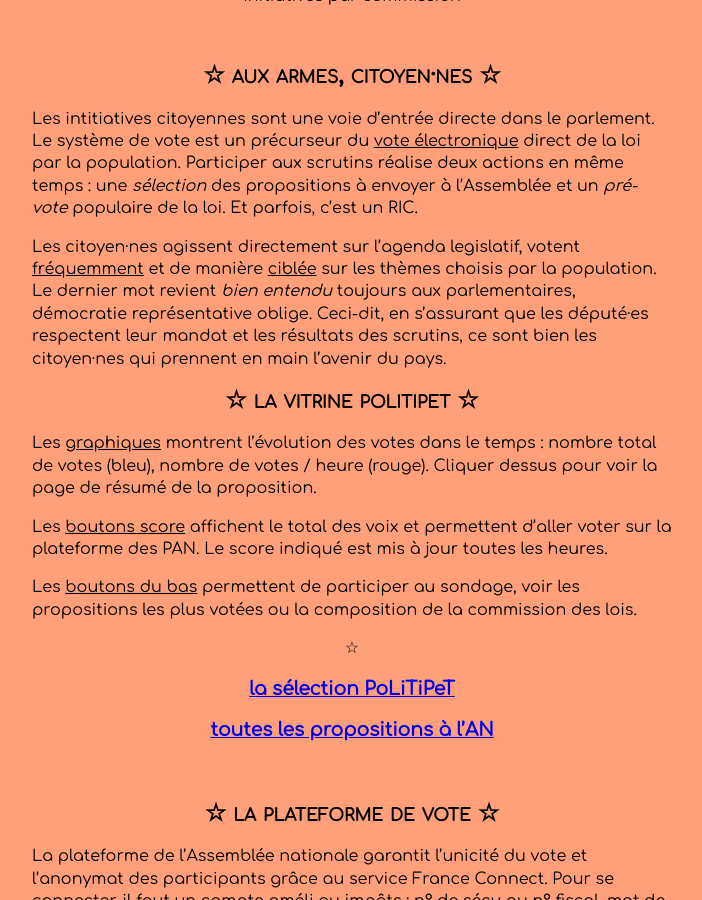
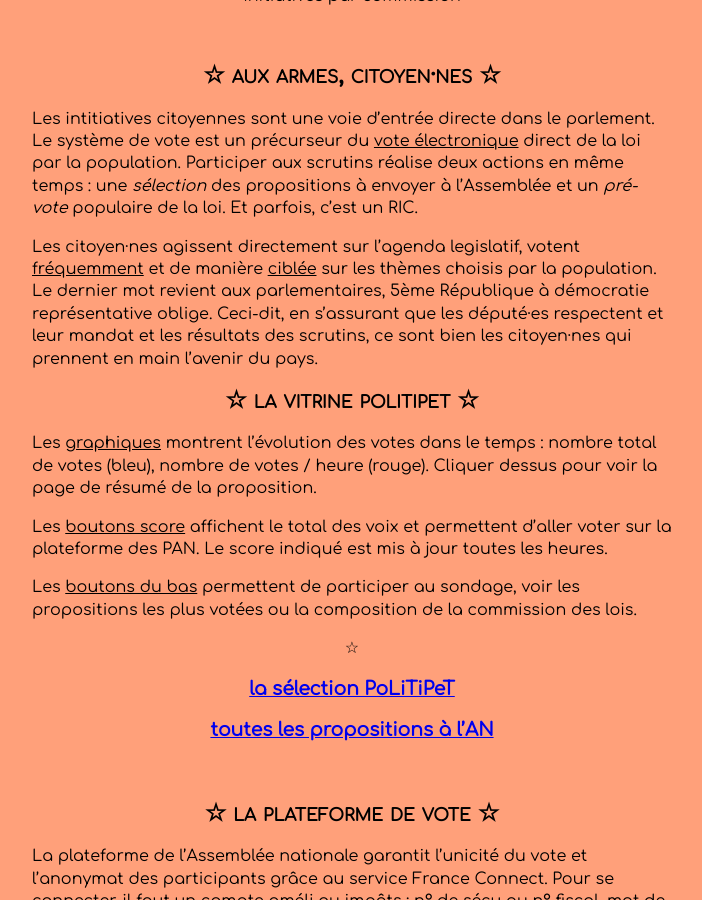
Before and after one commit to politipet/politipet.github.io, a Jekyll site: the page built from info.md, in a window 1280 px wide and 900 px high, scrolled down 1055 px. Shown: the whole window, without its empty margins (288-990 px from the left). Built offline with Jekyll 4.4.1, drawn with Linux system fonts in a browser that asks for light colours; our own code applies the rules of GitHub Pages for plain Markdown files.

Commit message:
fixup info section 'aux armes'

```diff
--- a/info.md
+++ b/info.md
@@ -60,9 +60,9 @@ un _pré-vote_ populaire de la loi. Et parfois, c'est un RIC.
 Les citoyen·nes agissent directement sur l'agenda legislatif,
 votent <u>fréquemment</u> et de manière <u>ciblée</u> sur les
 thèmes choisis par la population.
-Le dernier mot revient _bien entendu_ toujours aux parlementaires,
+Le dernier mot revient aux parlementaires, 5ème République à
 démocratie représentative oblige. Ceci-dit, en s'assurant que
-les député·es respectent leur mandat et les résultats des scrutins,
+les député·es respectent et leur mandat et les résultats des scrutins,
 ce sont bien les citoyen·nes qui prennent en main l'avenir du pays.
 
 
```
